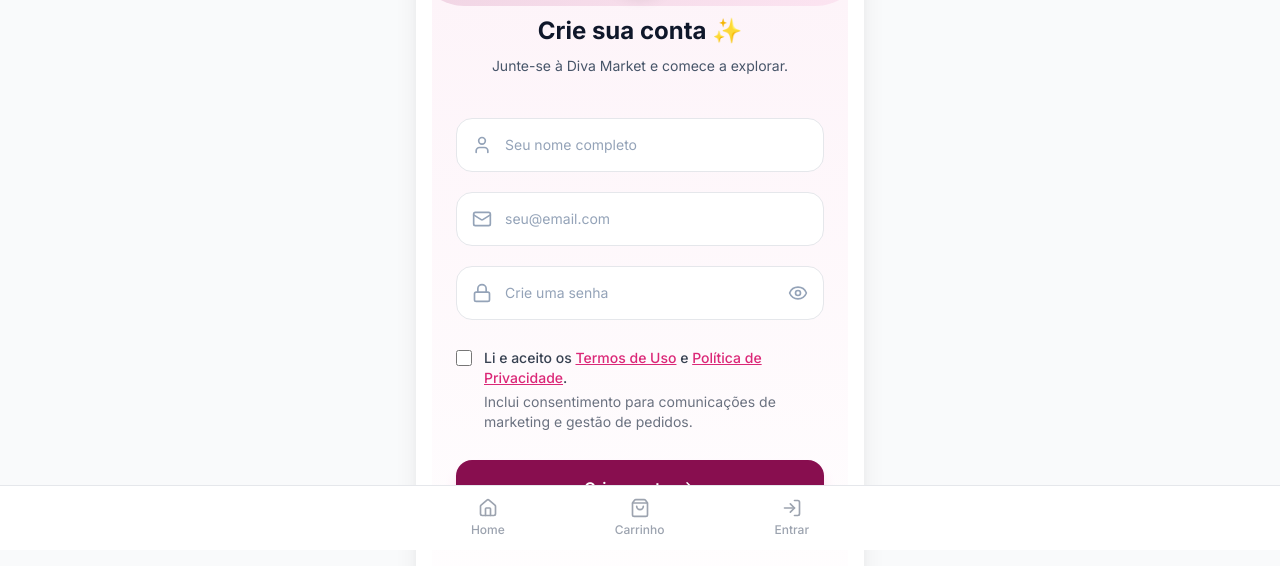
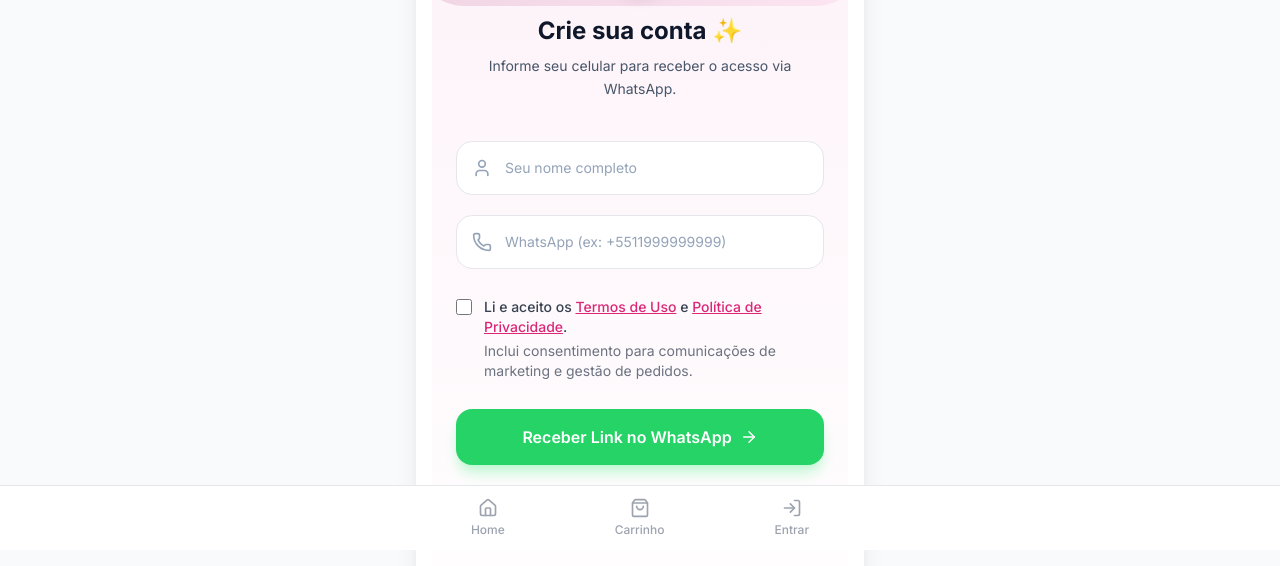
Before and after one commit to brunobisogni212201-fecaf/diva-market-mobile, a Next.js app: page /register in a window 1280 px wide. Shown: the part 250-816 px from the top of the page. Built offline with nearby package versions, Linux system fonts and the light colour scheme.

Commit message:
feat: implement whatsapp magic link auth

```diff
--- a/package.json
+++ b/package.json
@@ -20,6 +20,7 @@
     "react-dom": "^18",
     "server-only": "^0.0.1",
     "tailwind-merge": "^3.4.1",
+    "twilio": "^5.12.1",
     "zod": "^4.3.6"
   },
   "devDependencies": {
--- a/src/app/register/page.tsx
+++ b/src/app/register/page.tsx
@@ -1,22 +1,23 @@
 'use client';
 
 import { useState } from 'react';
-import { Eye, EyeOff, Mail, Lock, User, ArrowRight } from 'lucide-react';
+import { User, ArrowRight, Phone } from 'lucide-react';
 import Link from 'next/link';
-import { signup } from './actions';
+import { registerWithWhatsApp } from '../auth/actions';
 import ConsentSection from '@/components/auth/ConsentSection';
 import { ROLES } from '@/lib/auth/rbac';
 
 export default function RegisterPage() {
-  const [showPassword, setShowPassword] = useState(false);
   const [isLoading, setIsLoading] = useState(false);
   const [error, setError] = useState('');
+  const [successMessage, setSuccessMessage] = useState('');
   const [agreedToTerms, setAgreedToTerms] = useState(false);
 
   const handleSubmit = async (e: React.FormEvent<HTMLFormElement>) => {
     e.preventDefault();
     setIsLoading(true);
     setError('');
+    setSuccessMessage('');
 
     if (!agreedToTerms) {
       setError('Você deve aceitar os Termos de Uso e Política de Privacidade para continuar.');
@@ -25,15 +26,41 @@
     }
 
     const formData = new FormData(e.currentTarget);
-    formData.append('agreedToTerms', 'true'); // Explicitly append
-    const result = await signup(formData); // Note: Calling directly, might need fix in actions.ts signature if mismatches
+    formData.append('agreedToTerms', 'true');
+    formData.append('role', ROLES.USUARIA);
 
-    if (result?.message) {
-      setError(result.message);
+    const result = await registerWithWhatsApp(formData);
+
+    if (result?.error) {
+      setError(result.error);
+      setIsLoading(false);
+    } else if (result?.success) {
+      setSuccessMessage(result.message || 'Link enviado!');
       setIsLoading(false);
     }
-    // Se sucesso, o redirect acontece no server action
   };
+
+  if (successMessage) {
+    return (
+      <div className="min-h-screen bg-gradient-to-b from-pink-50 to-white flex items-center justify-center p-6">
+        <div className="w-full max-w-md bg-white rounded-3xl shadow-xl p-8 text-center space-y-6">
+          <div className="w-20 h-20 bg-green-100 rounded-full mx-auto flex items-center justify-center">
+            <Phone className="w-10 h-10 text-green-600" />
+          </div>
+          <h2 className="text-2xl font-bold text-gray-900">Verifique seu WhatsApp!</h2>
+          <p className="text-gray-600">
+            {successMessage}
+          </p>
+          <div className="text-sm text-gray-500 bg-gray-50 p-4 rounded-xl">
+            <p>Não recebeu? Verifique se o número está correto ou tente novamente em alguns instantes.</p>
+          </div>
+          <Link href="/login" className="block text-[#880E4F] font-semibold hover:underline mt-4">
+            Voltar para Login
+          </Link>
+        </div>
+      </div>
+    );
+  }
 
   return (
     <div className="min-h-screen bg-gradient-to-b from-pink-50 to-white">
@@ -53,7 +80,7 @@
             Crie sua conta ✨
           </h1>
           <p className="text-slate-600 text-sm leading-relaxed">
-            Junte-se à Diva Market e comece a explorar.
+            Informe seu celular para receber o acesso via WhatsApp.
           </p>
         </header>
 
@@ -81,50 +108,26 @@
             />
           </div>
 
-          {/* Email Input */}
+          {/* Phone Input */}
           <div className="relative">
             <div className="absolute left-4 top-1/2 transform -translate-y-1/2 text-slate-400">
-              <Mail size={20} />
+              <Phone size={20} />
             </div>
             <input
-              name="email"
-              type="email"
-              placeholder="seu@email.com"
+              name="phone"
+              type="tel"
+              placeholder="WhatsApp (ex: +5511999999999)"
               className="w-full pl-12 pr-4 py-4 bg-white border border-gray-200 rounded-2xl text-slate-900 placeholder-slate-400 focus:outline-none focus:border-[#880E4F] focus:ring-2 focus:ring-pink-100 transition-all duration-200 text-sm"
               required
               disabled={isLoading}
+              pattern="\+?[0-9]*"
+              inputMode="tel"
             />
           </div>
 
-          {/* Password Input */}
-          <div className="relative">
-            <div className="absolute left-4 top-1/2 transform -translate-y-1/2 text-slate-400">
-              <Lock size={20} />
-            </div>
-            <input
-              name="password"
-              type={showPassword ? 'text' : 'password'}
-              placeholder="Crie uma senha"
-              className="w-full pl-12 pr-14 py-4 bg-white border border-gray-200 rounded-2xl text-slate-900 placeholder-slate-400 focus:outline-none focus:border-[#880E4F] focus:ring-2 focus:ring-pink-100 transition-all duration-200 text-sm"
-              required
-              minLength={6}
-              disabled={isLoading}
-            />
-            <button
-              type="button"
-              onClick={() => setShowPassword(!showPassword)}
-              className="absolute right-4 top-1/2 transform -translate-y-1/2 text-slate-400 hover:text-slate-600 transition-colors"
-              disabled={isLoading}
-            >
-              {showPassword ? <EyeOff size={20} /> : <Eye size={20} />}
-            </button>
-          </div>
-
-
-
           {/* Consent Section */}
           <ConsentSection
-            role={ROLES.USUARIA} // Defaulting to Usuaria for generic registration
+            role={ROLES.USUARIA}
             checked={agreedToTerms}
             onChange={setAgreedToTerms}
             className="py-2"
@@ -134,13 +137,16 @@
           <button
             type="submit"
             disabled={isLoading}
-            className="w-full bg-[#880E4F] hover:bg-pink-800 disabled:bg-gray-300 disabled:cursor-not-allowed text-white font-semibold py-4 rounded-2xl transition-all duration-200 flex items-center justify-center space-x-2 shadow-lg shadow-pink-200"
+            className="w-full bg-[#25D366] hover:bg-[#128C7E] disabled:bg-gray-300 disabled:cursor-not-allowed text-white font-semibold py-4 rounded-2xl transition-all duration-200 flex items-center justify-center space-x-2 shadow-lg shadow-green-200"
           >
             {isLoading ? (
-              <div className="w-5 h-5 border-2 border-white border-t-transparent rounded-full animate-spin"></div>
+              <>
+                <div className="w-5 h-5 border-2 border-white border-t-transparent rounded-full animate-spin"></div>
+                <span>Enviando...</span>
+              </>
             ) : (
               <>
-                <span>Criar conta</span>
+                <span>Receber Link no WhatsApp</span>
                 <ArrowRight size={18} />
               </>
             )}
```
Also changed, not shown: 2 other files (tests, documents, lock files or other folders).
